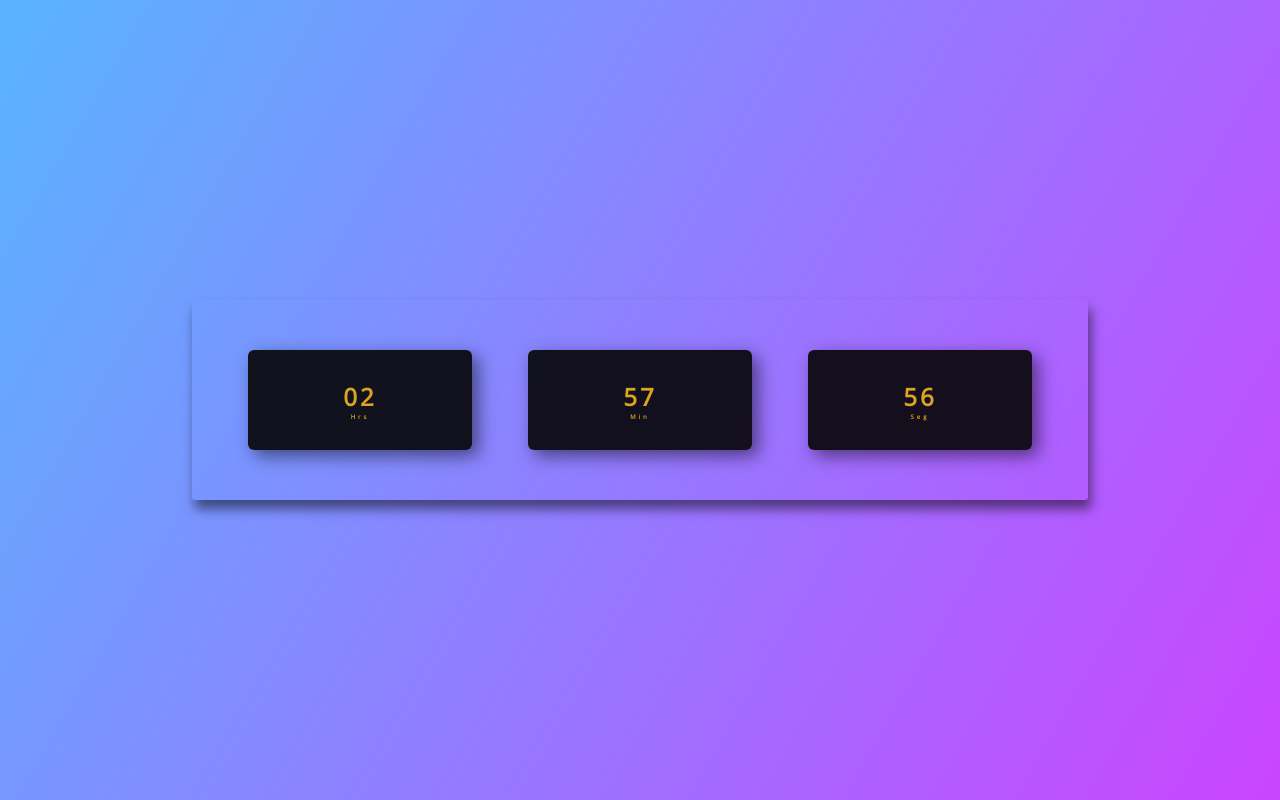
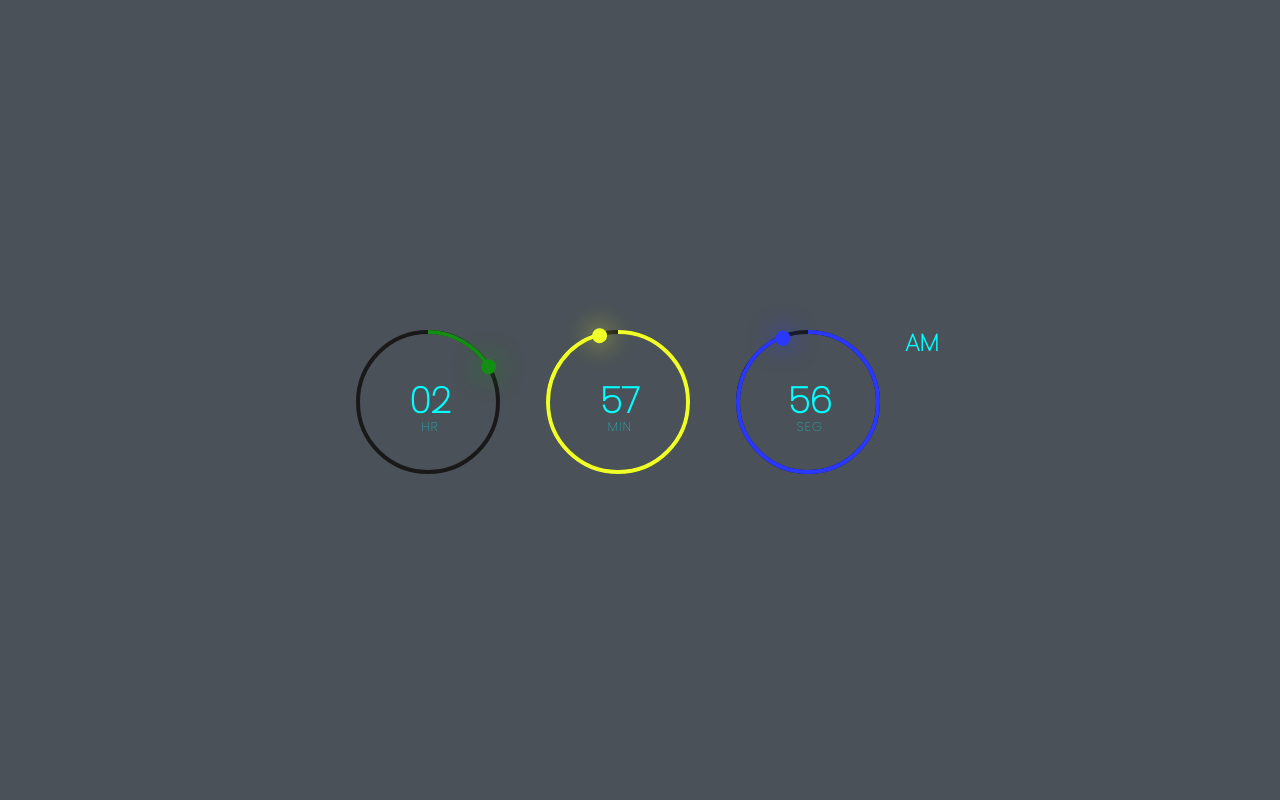
Before and after one commit to alecipriano/clock-HTML, a plain HTML site: page index.html in a window 1280 px wide. Drawn offline with nearby package versions, Linux system fonts and the light colour scheme.

Commit message:
Relógio Digital com HTML CSS SVG e Javascript

```diff
--- a/index.html
+++ b/index.html
@@ -3,99 +3,88 @@
 <head>
     <meta charset="UTF-8">
     <meta name="viewport" content="width=device-width, initial-scale=1.0">
-    <title>Clock-Html</title>
-    <style>
-        @import url('https://fonts.googleapis.com/css2?family=Open+Sans:ital,wght@0,300;0,400;1,300&display=swap');
-
-        * {
-            margin: 0;
-            padding: 0;
-            font-family: 'Open Sans', sans-serif;
-        }
-
-        body {
-            height: 100vh;
-            background: linear-gradient(120deg, #3ba7ffd8, #c125ffda);
-            display: flex;
-            align-items: center;
-            justify-content: center;
-        }
-
-        .relogio {
-            display: flex;
-            align-items: center;
-            justify-content: space-evenly;
-            height: 25%;
-            width: 70%;
-            background: transparent;
-            border-radius: 3px;
-            box-shadow: 3px 9px 12px rgba(0, 0, 0, .5);
-        }
-
-        .relogio div {
-            height: 50%;
-            width: 25%;
-            display: flex;
-            flex-direction: column;
-            align-items: center;
-            justify-content: center;
-            color:goldenrod;
-            background: rgba(5, 5, 5, .9);
-            box-shadow: 6px 6px 17px rgba(0, 0, 0, .5);
-            border-radius: 6px;
-            letter-spacing: 3px;
-        }
-
-        .relogio span {
-            font-weight: bolder;
-            font-size: 150%;
-        }
-
-        .relogio span.tempo {
-            font-size: 26%;
-        }
-
-    </style>
+    <link rel="stylesheet" href="style.css">
+    <title>Clock-Digital</title>
 
 </head>
 <body>
-    <div class="relogio">
-        <div>
-            <span id="horas">00</span>
-            <span class="tempo">Hrs</span>
+    <div id="time">
+        <div class="circle" style="--clr:#138d13;">
+            <div class="dot hora_dot"></div>
+            <svg>
+                <circle cx="70" cy="70" r="70"></circle>
+                <circle cx="70" cy="70" r="70" id="hh"></circle>
+            </svg>
+            <div id="hora">00</div>
         </div>
-
-        <div>
-            <span id="minutos">00</span>
-            <span class="tempo">Min</span>
+        <div class="circle" style="--clr:#f1ff29;">
+            <div class="dot min_dot"></div>
+            <svg>
+                <circle cx="70" cy="70" r="70"></circle>
+                <circle cx="70" cy="70" r="70" id="mm"></circle>
+            </svg>
+            <div id="minuto">00</div>
         </div>
-
-        <div>
-            <span id="segundos">00</span>
-            <span class="tempo">Seg</span>
+        <div class="circle" style="--clr:#2937ff;">
+            <div class="dot seg_dot"></div>
+            <svg>
+                <circle cx="70" cy="70" r="70"></circle>
+                <circle cx="70" cy="70" r="70" id="ss"></circle>
+            </svg>
+            <div id="segundo">00</div>
         </div>
-
+        <div class="ap">
+            <div id="ampm">AM</div>
+        </div>
     </div>
     <script>
-        const horas = document.getElementById('horas');
-        const minutos = document.getElementById('minutos');
-        const segundos = document.getElementById('segundos');
 
-        const relogio = setInterval( function time() {
+        setInterval(()=> {
+            let hora = document.getElementById('hora');
+            let minuto = document.getElementById('minuto');
+            let segundo = document.getElementById('segundo');
+            let ampm = document.getElementById('ampm');
+
+            let hh = document.getElementById('hh');
+            let mm = document.getElementById('mm');
+            let ss = document.getElementById('ss');
+
+            let hora_dot = document.querySelector('.hora_dot');
+            let min_dot = document.querySelector('.min_dot');
+            let seg_dot = document.querySelector('.seg_dot');
+
+            //let h = new Date().getHours();
+            //let m = new Date().getMinutes();
+            //let s = new Date().getSeconds();
             let dateToday = new Date();
-            let hr = dateToday.getHours();
-            let min = dateToday.getMinutes();
-            let seg = dateToday.getSeconds();
+            let h = dateToday.getHours();
+            let m = dateToday.getMinutes();
+            let s = dateToday.getSeconds();
+            let am = h >=12 ? "PM" : "AM"
 
-            if (hr < 10) hr = '0'+ hr;
-            if (min < 10) min = '0'+ min;
-            if (seg < 10) seg = '0'+ seg;
+            h = (h < 10) ? "0" + h : h;
+            m = (m < 10) ? "0" + m : m;
+            s = (s < 10) ? "0" + s : s;
 
-            horas.textContent = hr;
-            minutos.textContent = min;
-            segundos.textContent = seg;
+            hora.innerHTML = h + "<br><span>Hr<span>";
+            minuto.innerHTML = m + "<br><span>Min<span>";
+            segundo.innerHTML = s + "<br><span>Seg<span>";
+            ampm.innerHTML = am;
+
+            // 12 Horas
+            hh.style.strokeDashoffset = 440 - (440 * h) / 12;
+            // 60 minutos
+            mm.style.strokeDashoffset = 440 - (440 * m) / 60;
+            // 60 Segundos
+            ss.style.strokeDashoffset = 440 - (440 * s) / 60;
+
+            hora_dot.style.transform = `rotate(${h * 30}deg)`; // 360 / 12 = 30
+            min_dot.style.transform = `rotate(${m * 6}deg)`; //
+            seg_dot.style.transform = `rotate(${s * 6}deg)`; // 360 / 60 = 6
+
 
         })
+
     </script>
 </body>
 </html>
--- /dev/null
+++ b/style.css
@@ -0,0 +1,95 @@
+@import url('https://fonts.googleapis.com/css2?family=Open+Sans:ital,wght@0,300;0,400;1,300&family=Poppins:wght@100&display=swap');
+
+* {
+    margin: 0;
+    padding: 0;
+    box-sizing: border-box;
+    font-family: 'Poppins', sans-serif;
+}
+
+body{
+    display: flex;
+    justify-content: center;
+    align-items: center;
+    min-height: 100vh;
+    background: #4a5158;
+}
+
+#time{
+    display: flex;
+    gap: 40px;
+    color:aqua;
+}
+
+#time .circle{
+    position: relative;
+    width: 150px;
+    height: 150px;
+    display: flex;
+    justify-content: center;
+    align-items: center;
+}
+
+#time .circle svg{
+    position:relative;
+    width: 150px;
+    height: 150px;
+    transform: rotate(270deg);
+}
+
+#time .circle svg circle{
+    width: 100%;
+    height: 100%;
+    fill:transparent;
+    stroke: #191919;
+    stroke-width: 4;
+    transform: translate(3px, 3px);
+}
+
+
+#time .circle svg circle:nth-child(2){
+    stroke: var(--clr);
+    stroke-dasharray: 440;
+}
+
+
+#time div{
+    position: absolute;
+    text-align: center;
+    font-weight:bold;
+    font-size: 1.5em;
+}
+
+#time div span {
+    position: inherit;
+    transform: translateX(-50%) translateY(-10px);
+    font-size: 0.35em;
+    font-weight: 300;
+    letter-spacing: 0.1em;
+    text-transform: uppercase;
+}
+#time .ap{
+    position: relative;
+    font-size: 1em;
+    transform: translate(-20px);
+}
+
+.dot {
+    position:absolute;
+    width: 100%;
+    height: 100%;
+    z-index: 9;
+    display: flex;
+    justify-content: center;
+
+}
+
+.dot::before {
+    content: '';
+    position: absolute;
+    width: 15px;
+    height: 15px;
+    background: var(--clr);
+    border-radius: 50%;
+    box-shadow: 0 0 26px var(--clr);
+}
```
